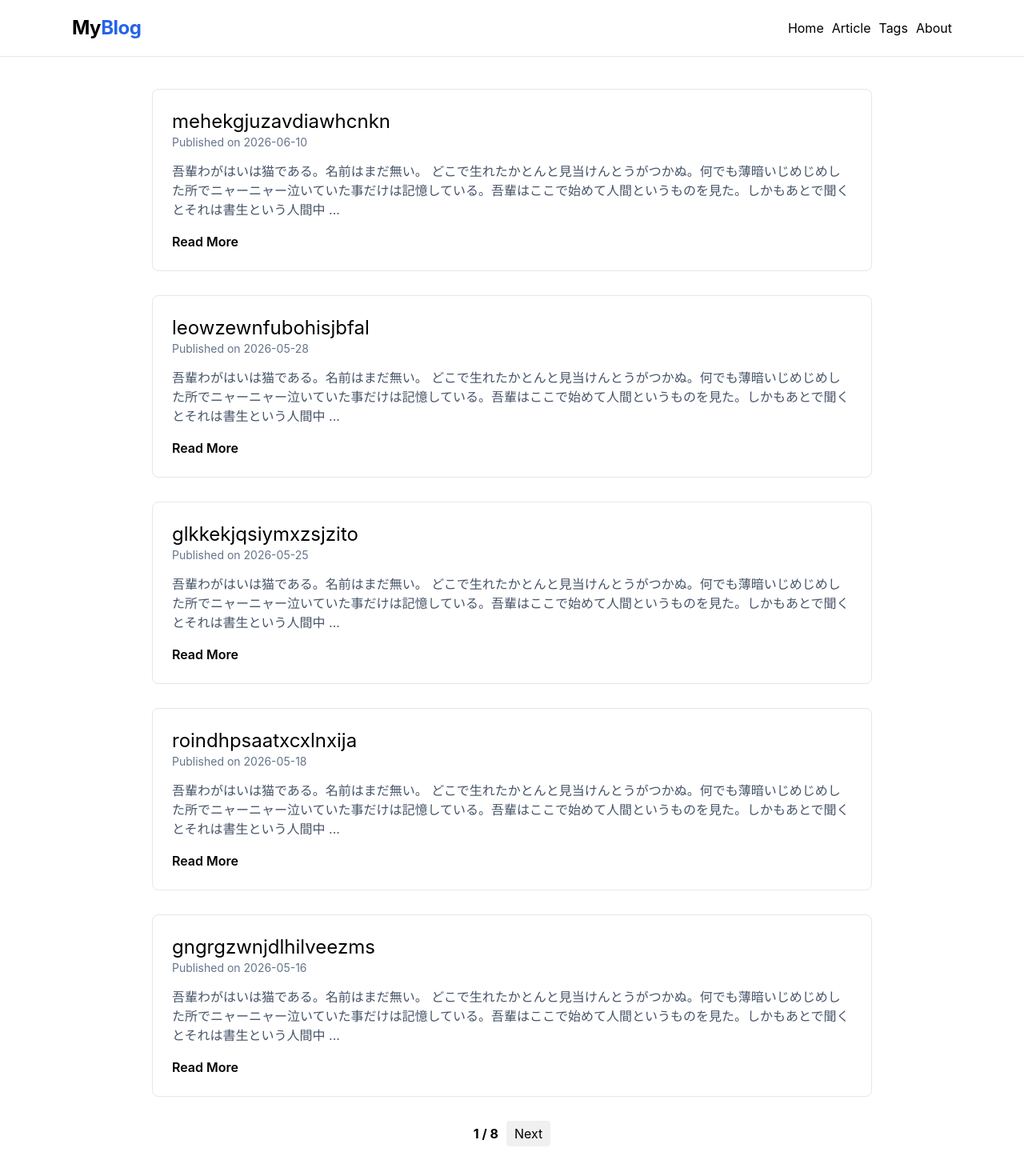
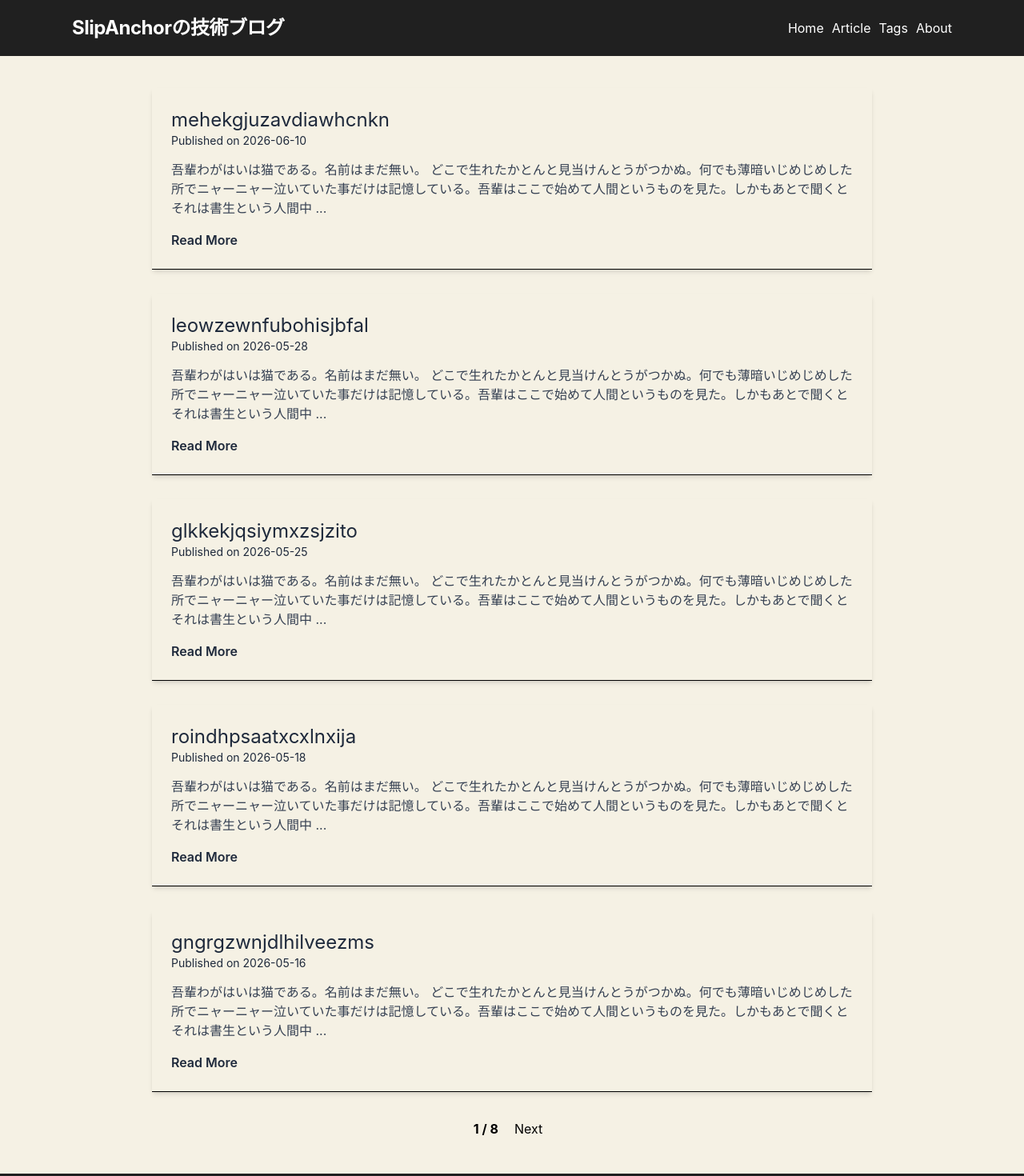
Before and after one commit to slipanchor578/escape, a Next.js app: page / in a window 1280 px wide. Shown: the top 1470 px of the page at 80% size. Built offline with nearby package versions, Linux system fonts and the light colour scheme.

Commit message:
微調整

```diff
--- a/src/app/_components/footer.tsx
+++ b/src/app/_components/footer.tsx
@@ -2,9 +2,9 @@ import Container from '@/components/container';
 
 export default function Footer() {
   return (
-    <footer className="border-t border-(--border-color) bg-white py-7.5 text-center text-sm text-(--footer-color)">
+    <footer className="bg-(--subbody-color) py-7.5 text-center text-sm text-white">
       <Container>
-        <p>&copy; 2026 MyBlog</p>
+        <p>&copy; 2026 All rights reserved.</p>
       </Container>
     </footer>
   );
--- a/src/app/_components/header.tsx
+++ b/src/app/_components/header.tsx
@@ -3,13 +3,16 @@ import Container from '@/components/container';
 
 export default function Header() {
   return (
-    <header className="sticky top-0 z-100 border-b border-(--border-color) bg-white">
+    <header className="sticky top-0 z-100 bg-(--subbody-color)">
       <Container>
         <div className="flex h-17.5 items-center justify-between max-md:h-auto max-md:flex-col max-md:gap-2.5 max-md:px-0 max-md:py-3.75">
-          <Link href="/" className="text-2xl font-bold tracking-[-0.5px]">
-            My<span className="text-(--primary-color)">Blog</span>
+          <Link
+            href="/"
+            className="text-2xl font-bold tracking-[-0.5px] text-white"
+          >
+            SlipAnchorの技術ブログ
           </Link>
-          <nav className="flex gap-2.5 [&_a]:hover:underline">
+          <nav className="flex gap-2.5 [&_a]:text-white [&_a]:hover:underline">
             <Link href="/">Home</Link>
             <Link href="/article">Article</Link>
             <Link href="/tag">Tags</Link>
--- a/src/app/article/page.tsx
+++ b/src/app/article/page.tsx
@@ -16,21 +16,21 @@ export default async function Page() {
   const sortedKeys = Object.keys(groups).sort().reverse();
 
   return (
-    <article className="box-shadow-[0_4px_6px_-1px_rgba(0,0,0,0.05)] mb-7.5 overflow-hidden rounded-lg border border-(--border-color) bg-white">
+    <article className="mb-7.5 overflow-hidden rounded-lg border bg-transparent">
       {/* .post-content */}
       <div className="p-6">
         {sortedKeys.map((ym) => {
           const [year, month] = ym.split('-');
           return (
-            <section key={ym} className="mt-8">
-              <h3 className="mb-3 text-xl text-[#333]">
+            <section key={ym} className="mt-8 border-b">
+              <h3 className="mb-3 text-xl text-(--header-color)">
                 {year}年{month}月
               </h3>
               <ul className="m-0 flex list-none flex-wrap gap-x-3 gap-y-2 p-0">
                 {groups[ym].map((post) => (
                   <li className="mx-0 my-1" key={post.slug}>
                     <Link
-                      className="rounded-none bg-transparent p-0 text-lg font-normal text-black no-underline hover:underline"
+                      className="rounded-none bg-transparent p-0 text-lg font-normal text-(--header-color) no-underline hover:underline"
                       href={`/post/${post.slug}`}
                     >
                       {post.title}
--- a/src/app/globals.css
+++ b/src/app/globals.css
@@ -17,6 +17,6 @@
   --variant-dark: .dark &;
   --max-width: 1140px;
   --border-color: #e2e8f0;
-  --primary-color: #2563eb;
-  --footer-color: #64748b;
+  --header-color: #1e293b;
+  --subbody-color: #202020;
 }
--- a/src/app/layout.tsx
+++ b/src/app/layout.tsx
@@ -13,7 +13,7 @@ export default function RootLayout({
 }: Readonly<{ children: React.ReactNode }>) {
   return (
     <html lang="ja">
-      <body>
+      <body className="bg-[#f5f1e4]">
         {/* Header */}
         <Header />
         {/* Main Container */}
--- a/src/app/post/[slug]/page.tsx
+++ b/src/app/post/[slug]/page.tsx
@@ -11,14 +11,15 @@ export default async function Page({ params }: { params: Params }) {
   const content = await markdownToHtml(post.content || '');
 
   return (
-    <article className="mt-10 mb-15 rounded-none border-none bg-transparent p-0 max-md:p-6">
+    // <article className="mt-10 mb-15 rounded-none border-none bg-transparent p-0 max-md:p-6">
+    <article className="mx-auto mt-10 mb-15 w-full max-w-full rounded-none border-none bg-transparent p-0">
       {/* 記事のヘッダー情報 */}
       <header className="mb-8 border-b pb-0">
         {/* カテゴリ・タグ一覧 */}
         <div className="flex flex-wrap gap-2">
           {post.tags?.map((tag) => (
             <Link
-              className="mb-0 inline-block text-sm font-semibold text-(--primary-color) capitalize hover:underline"
+              className="mb-0 inline-block text-sm font-semibold text-orange-500 capitalize hover:underline"
               key={tag}
               href={`/tag/${tag}`}
             >
@@ -27,11 +28,11 @@ export default async function Page({ params }: { params: Params }) {
           ))}
         </div>
         {/* 記事タイトル */}
-        <h1 className="my-3 text-4xl leading-[1.3] font-bold text-[#1e293b] max-md:text-[26px]">
+        <h1 className="my-3 text-4xl leading-[1.3] font-bold text-(--header-color) max-md:text-[26px]">
           {post.title}
         </h1>
         {/* 投稿日等のメタ情報 */}
-        <p className="mb-3.5 text-[13px] text-[#64748b]">
+        <p className="mb-3.5 text-[13px] text-(--header-color)">
           Published on <time dateTime={post.date}>{post.date}</time>
         </p>
       </header>
--- a/src/app/tag/[tag]/page.tsx
+++ b/src/app/tag/[tag]/page.tsx
@@ -20,21 +20,23 @@ export default async function Page({ params }: { params: Params }) {
   const sortedKeys = Object.keys(groups).sort().reverse();
 
   return (
-    <article className="box-shadow-[0_4px_6px_-1px_rgba(0,0,0,0.05)] mb-7.5 overflow-hidden rounded-lg border border-(--border-color) bg-white">
+    <article className="box-shadow-[0_4px_6px_-1px_rgba(0,0,0,0.05)] mb-7.5 overflow-hidden rounded-lg border bg-transparent">
       <div className="p-6">
-        <h2 className="mb-2.5 text-2xl leading-[1.3]">#{tag}</h2>
+        <h2 className="mb-2.5 text-2xl leading-[1.3] text-(--header-color)">
+          #{tag}
+        </h2>
         {sortedKeys.map((ym) => {
           const [year, month] = ym.split('-');
           return (
-            <section key={ym} className="mt-8">
-              <h3 className="mb-3 text-xl text-[#333]">
+            <section key={ym} className="mt-8 border-b">
+              <h3 className="mb-3 text-xl text-(--header-color)">
                 {year}年{month}月
               </h3>
               <ul className="m-0 flex list-none flex-wrap gap-x-3 gap-y-2 p-0">
                 {groups[ym].map((post) => (
                   <li className="mx-0 my-1" key={post.slug}>
                     <Link
-                      className="rounded-none bg-transparent p-0 text-lg font-normal text-black no-underline hover:underline"
+                      className="rounded-none bg-transparent p-0 text-lg font-normal text-(--header-color) no-underline hover:underline"
                       href={`/post/${post.slug}`}
                     >
                       {post.title}
--- a/src/app/tag/page.tsx
+++ b/src/app/tag/page.tsx
@@ -13,14 +13,16 @@ export default async function Page() {
   const tags = Object.entries(tagCount);
 
   return (
-    <article className="box-shadow-[0_4px_6px_-1px_rgba(0,0,0,0.05)] mb-7.5 overflow-hidden rounded-lg border border-(--border-color) bg-white">
+    <article className="mb-7.5 overflow-hidden rounded-lg border bg-transparent">
       <div className="p-6">
-        <h2 className="mb-2.5 text-2xl leading-[1.3]">Tag</h2>
+        <h2 className="mb-2.5 text-2xl leading-[1.3] text-(--header-color)">
+          Tag
+        </h2>
         <ul className="mx-0 mt-5 mb-0 flex list-none flex-wrap gap-x-3 gap-y-2 p-0">
           {tags.map(([tag, count]) => (
             <li key={tag}>
               <Link
-                className="px-2 py-0.5 font-semibold text-black no-underline hover:underline"
+                className="px-2 py-0.5 font-semibold text-(--header-color) no-underline hover:underline"
                 href={`/tag/${tag}`}
               >
                 {tag} ({count})
--- a/src/components/paginationlink.tsx
+++ b/src/components/paginationlink.tsx
@@ -6,10 +6,7 @@ export default function PaginationLink({
   children,
 }: Readonly<{ href: string; children: React.ReactNode }>) {
   return (
-    <Link
-      href={href}
-      className="rounded-sm bg-[#f0f0f0] px-2.5 py-1 hover:text-(--primary-color)"
-    >
+    <Link href={href} className="rounded-sm px-2.5 py-1 hover:text-[#ea8355]">
       {children}
     </Link>
   );
--- a/src/components/postcard.tsx
+++ b/src/components/postcard.tsx
@@ -4,22 +4,22 @@ import type { Post } from '@/interfaces/post';
 
 export default function PostCard({ post }: Readonly<{ post: Post }>) {
   return (
-    <article className="box-shadow-[0_4px_6px_-1px_rgba(0,0,0,0.05)] mb-7.5 overflow-hidden rounded-lg border border-(--border-color) bg-white">
+    <article className="mb-7.5 overflow-hidden border-b bg-transparent shadow-md">
       <div className="p-6">
-        <h2 className="text-2xl">
+        <h2 className="text-2xl text-(--header-color)">
           <Link className="hover:underline" href={`/post/${post.slug}`}>
             {post.title}
           </Link>
         </h2>
-        <p className="mb-3.5 text-sm text-[#64748b]">
+        <p className="mb-3.5 text-sm text-(--header-color)">
           Published on {post.date}
         </p>
-        <p className="mb-4 text-[#475569]">
+        <p className="mb-4 text-[#364153]">
           {truncateUnicode(post.content, 120)}
         </p>
         <Link
           href={`/post/${post.slug}`}
-          className="font-semibold hover:underline"
+          className="font-semibold text-(--header-color) hover:underline"
         >
           Read More
         </Link>
```
